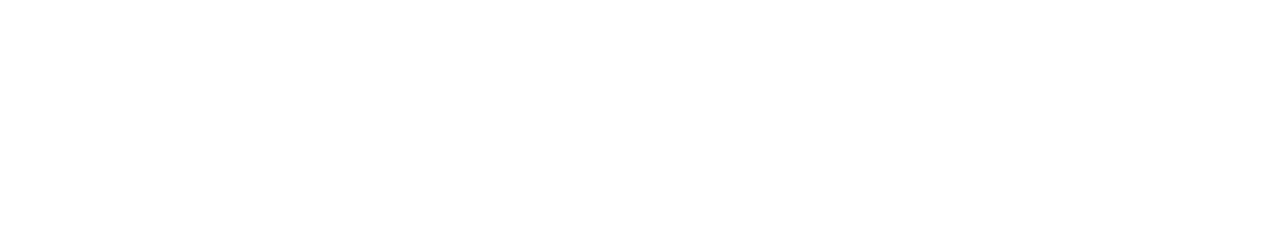
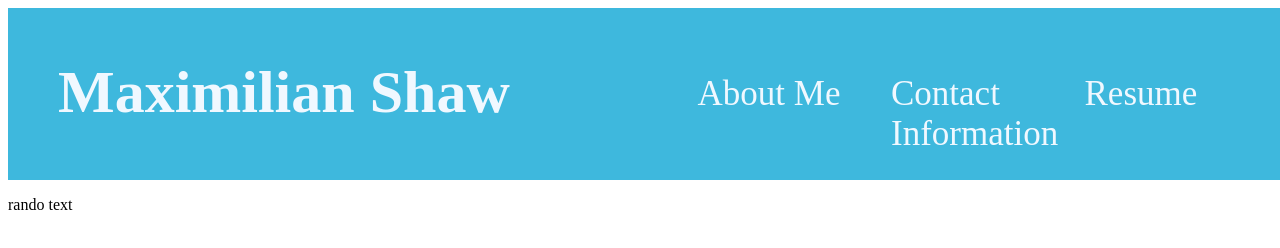
Before and after one commit to Maxthemilian52/a-beginning-portfolio, a plain HTML site: page index.html in a window 1280 px wide. Drawn offline with Linux system fonts and the light colour scheme.

Commit message:
Initial Commit

```diff
--- a/assets/syle.css
+++ b/assets/syle.css
@@ -0,0 +1,42 @@
+* {
+    box-sizing: border-box;
+    width: 100%;
+}
+
+body {
+    position: relative;
+}
+
+.header {
+   padding: 10px;
+   background-color: rgb(62, 184, 221);
+   color: aliceblue;
+   display: flex;
+   flex-direction: row;
+
+}
+
+.header h1 {
+    font-size: 60px;
+    display: inline-block;
+    margin-left: 40px;
+
+}
+
+.header ul {
+    display: flex;
+    flex-direction: row;
+    justify-content: center;
+}
+
+.header li {
+    display: inline-block;
+    font-size: 35px;
+    margin-top: 40px;
+}
+
+a {
+    text-decoration: none;
+    color: aliceblue;
+    justify-content: center;
+}
--- a/index.html
+++ b/index.html
@@ -5,8 +5,37 @@
     <meta http-equiv="X-UA-Compatible" content="IE=edge">
     <meta name="viewport" content="width=device-width, initial-scale=1.0">
     <title>Document</title>
+    <link rel="stylesheet" href="./assets/syle.css">
 </head>
+
 <body>
 
+    <header>
+        <div class="header">
+            <h1>Maximilian Shaw</h1>
+            <ul>
+                <li>
+                    <a href ="#about-me">About Me</a>
+                </li>
+                <li>
+                    <a href ="#contact-me">Contact Information</a>
+                </li>
+                <li>
+                    <a href ="#resume">Resume</a>
+                </li>
+            </ul>
+        </div>
+    </header>
+
+    <section>
+        <div>
+            <p> rando text </p>
+        </div>
+    </section>
+
+
+
+
 </body>
+
 </html>
```
